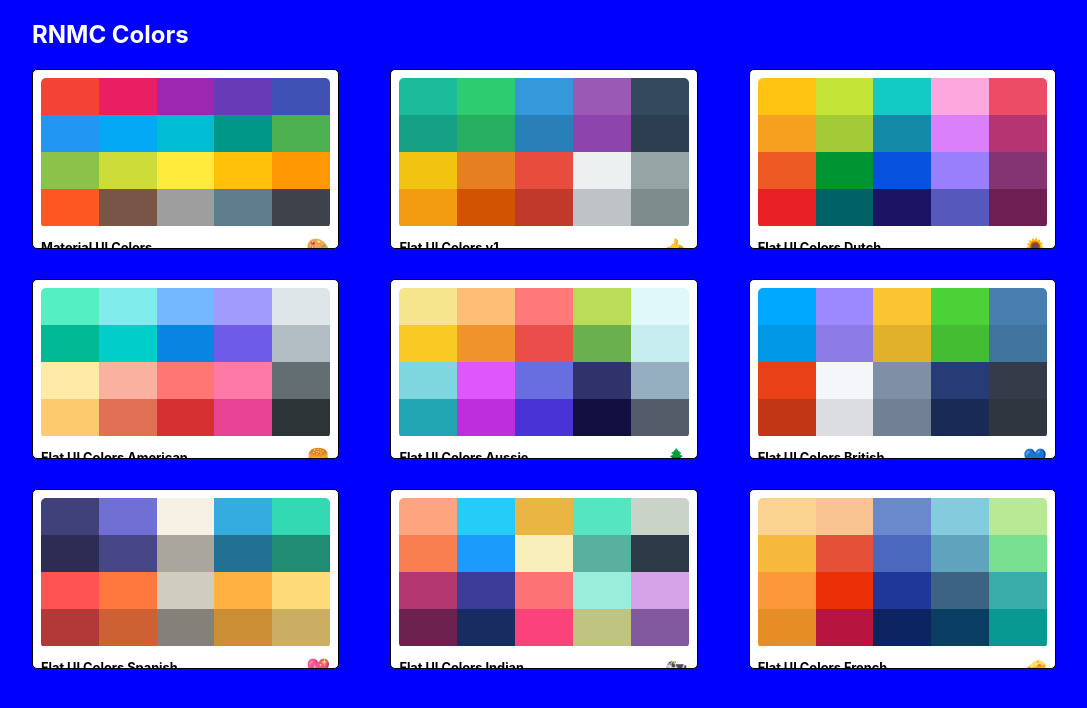
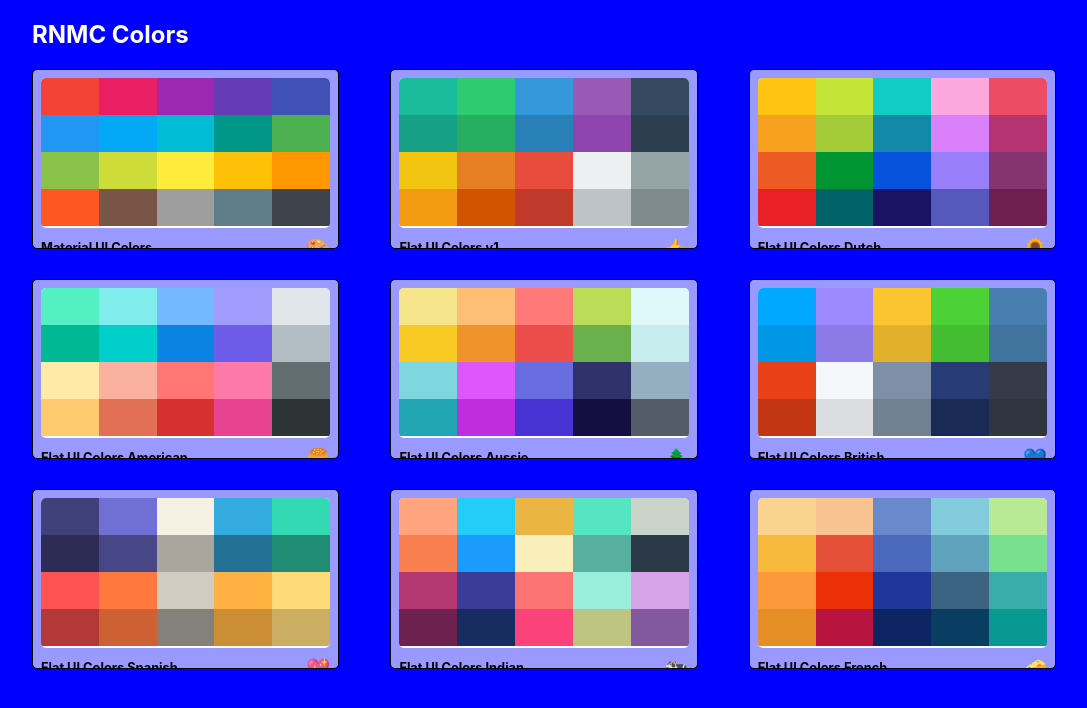
Before and after one commit to RenzoMurinaCadierno/React-RNMCColors, a React (Create React App) app: page / in a window 1280 px wide. Shown: the top 708 px of the page, without its empty margins (96-1183 px from the left). Built offline with nearby package versions, Linux system fonts and the light colour scheme.

Commit message:
Fixed bug with palette transition. Added individual color Route

```diff
--- a/src/App.js
+++ b/src/App.js
@@ -27,6 +27,9 @@ function App() {
           } />
         }
       />
+      <Route
+        exact path='/palette/:paletteId/:colorId'
+        render={() => <h1> Single color page </h1>}/>
     </Switch>
   )
 }
--- a/src/components/ColorBox/ColorBox.js
+++ b/src/components/ColorBox/ColorBox.js
@@ -1,4 +1,5 @@
 import React, { Component } from 'react';
+import { Link } from 'react-router-dom'
 import CopyToClipboard from 'react-copy-to-clipboard';
 import './ColorBox.css'
 
@@ -36,7 +37,9 @@ class ColorBox extends Component {
             </div>
             <button className='copy-button'> Copy </button>
           </div>
-          <span className='see-more'> More </span>
+          <Link to='/' onClick={e => e.stopPropagation()}>
+            <span className='see-more'> More </span>
+          </Link>
         </div>
       </CopyToClipboard>
     )
--- a/src/components/MiniPalette/MiniPalette.js
+++ b/src/components/MiniPalette/MiniPalette.js
@@ -3,7 +3,7 @@ import { withStyles } from '@material-ui/styles'
 
 const styles = {
   root: {
-    backgroundColor: 'white',
+    backgroundColor: 'rgba(255, 255, 255, 0.6)',
     border: '1px solid black',
     borderRadius: '5px',
     padding: '0.5rem',
--- a/src/containers/PaletteList/PaletteList.js
+++ b/src/containers/PaletteList/PaletteList.js
@@ -1,5 +1,4 @@
 import React, { Component } from 'react';
-import { Link } from 'react-router-dom'
 import { withStyles } from '@material-ui/styles'
 import MiniPalette from '../../components/MiniPalette/MiniPalette'
 
```
